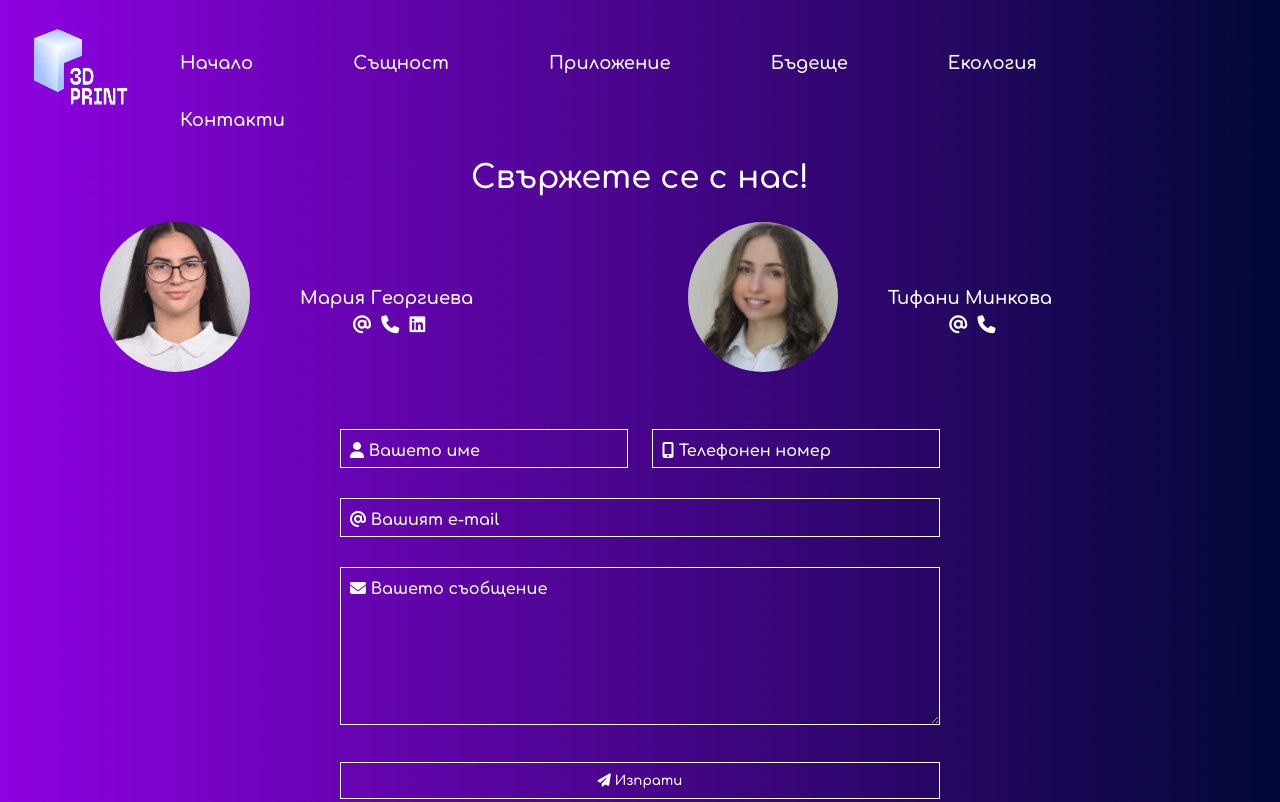
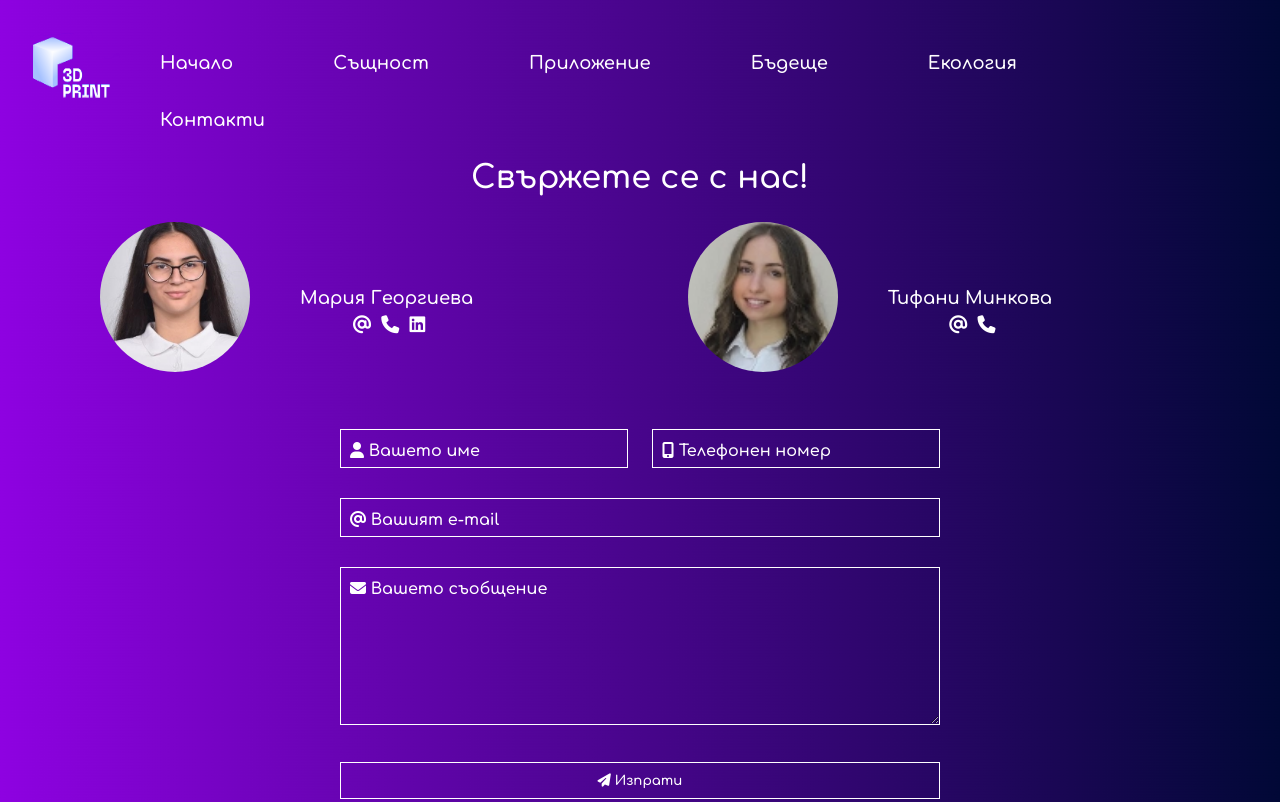
Before and after one commit to mmariaxo/3D-print, a plain HTML site: page kontakti.html in a window 1280 px wide. Shown: the top 802 px of the page. Drawn offline with Linux system fonts and the light colour scheme.

Commit message:
logo link to index

```diff
--- a/css/style.css
+++ b/css/style.css
@@ -33,9 +33,10 @@ body{
 
 .logo{
   float: left;
-  height: 100px;
-  width: 140px;
+  height: 110px;
+  width: 120px;
   padding-left: 30px;
+  padding-top: 30px;
 }
 /*меню*/
 .topnav {
@@ -204,6 +205,9 @@ padding-left: 30px;
 .authors{
   margin-left: auto;
   margin-right: auto;
+}
+form{
+  max-width: 400px;
 }
 label{
   font-size: 13px;
--- a/kontakti.html
+++ b/kontakti.html
@@ -15,9 +15,9 @@
     <title>Контакти</title>
 </head>
 <body>
-
+  <a href="index.html">
+  <img class="logo" src="image/logo.png" alt=""></a>
     <div class="topnav" id="myTopnav">
-        <img class="logo" src="image/logo.png" alt="">
         <a href="index.html">Начало</a>
         <a href="sushtnost.html">Същност</a>
         <a href="prilozhenie.html">Приложение</a>
```
Also changed, not shown: budeshte.html (+2 -2 lines), ekologiq.html (+3 -2 lines), index.html (+2 -1 lines), prilozhenie.html (+2 -1 lines), sushtnost.html (+2 -1 lines).
